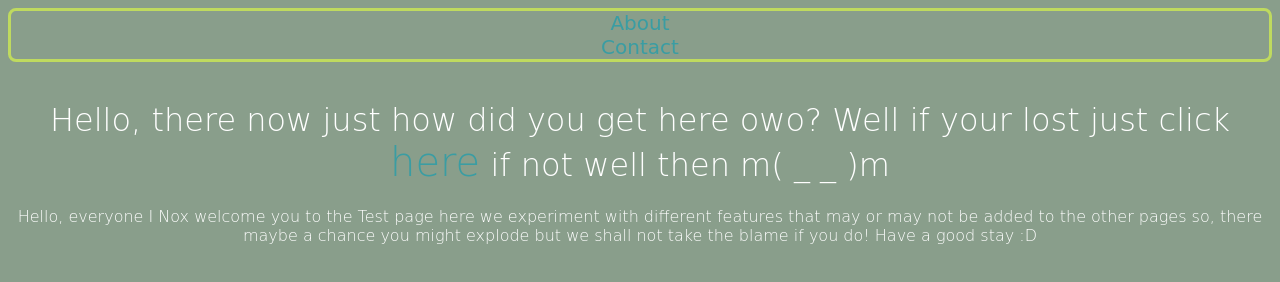
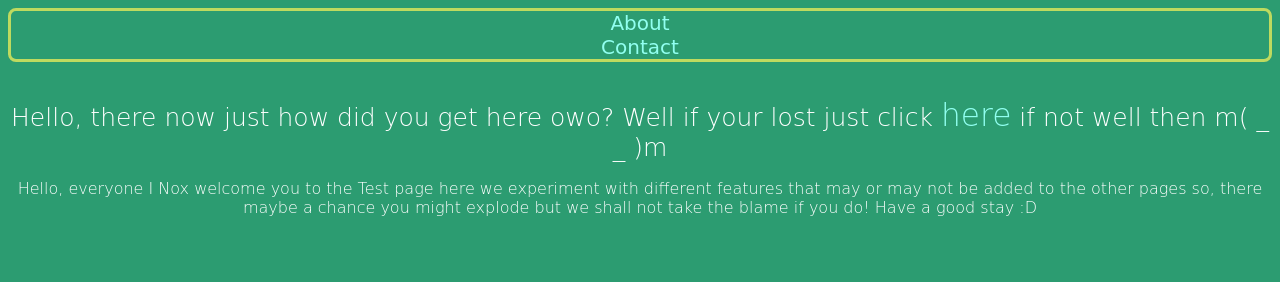
Before and after one commit to Nwko/Nox, a website: page public/test.html in a window 1280 px wide. Drawn offline with Linux system fonts and the light colour scheme.

Commit message:
New colors o0o
Yay no banana bright yellow anymore :D

```diff
--- a/sass/colors.sass
+++ b/sass/colors.sass
@@ -1,5 +1,6 @@
 $primary-color: rgb(59, 63, 65)
 $secondary-color: rgb(137, 158, 139)
-$link-color: rgb(58, 157, 163)
+$link-color: rgb(145, 255, 240)
 $text-color: rgb(255, 255, 255)
 $border-color: rgb(191, 218, 95)
+$background-color: rgb(44, 156, 113)
--- a/sass/test.sass
+++ b/sass/test.sass
@@ -2,12 +2,13 @@
 @import './animation'
 
 body
-    background-color: $secondary-color
+    background-color: $background-color
     animation: fade 1.5s
 
 h1
     color: $text-color
     font-family: 'Shizuru', cursive
+    font-size: 25px
     font-weight: 300
     text-align: center
 
```
Also changed, not shown: public/styles/nav.min.css, public/styles/test.min.css.
